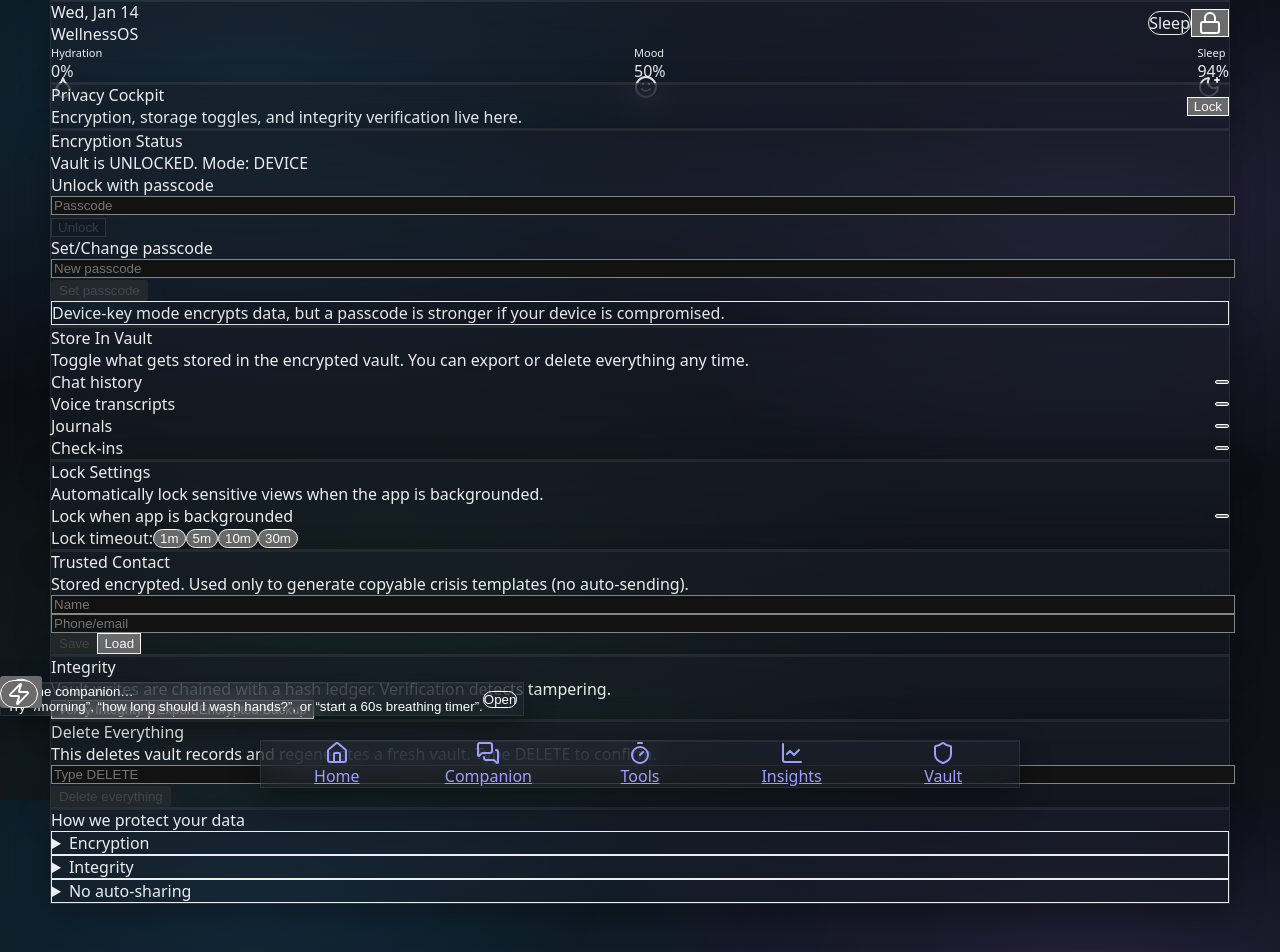
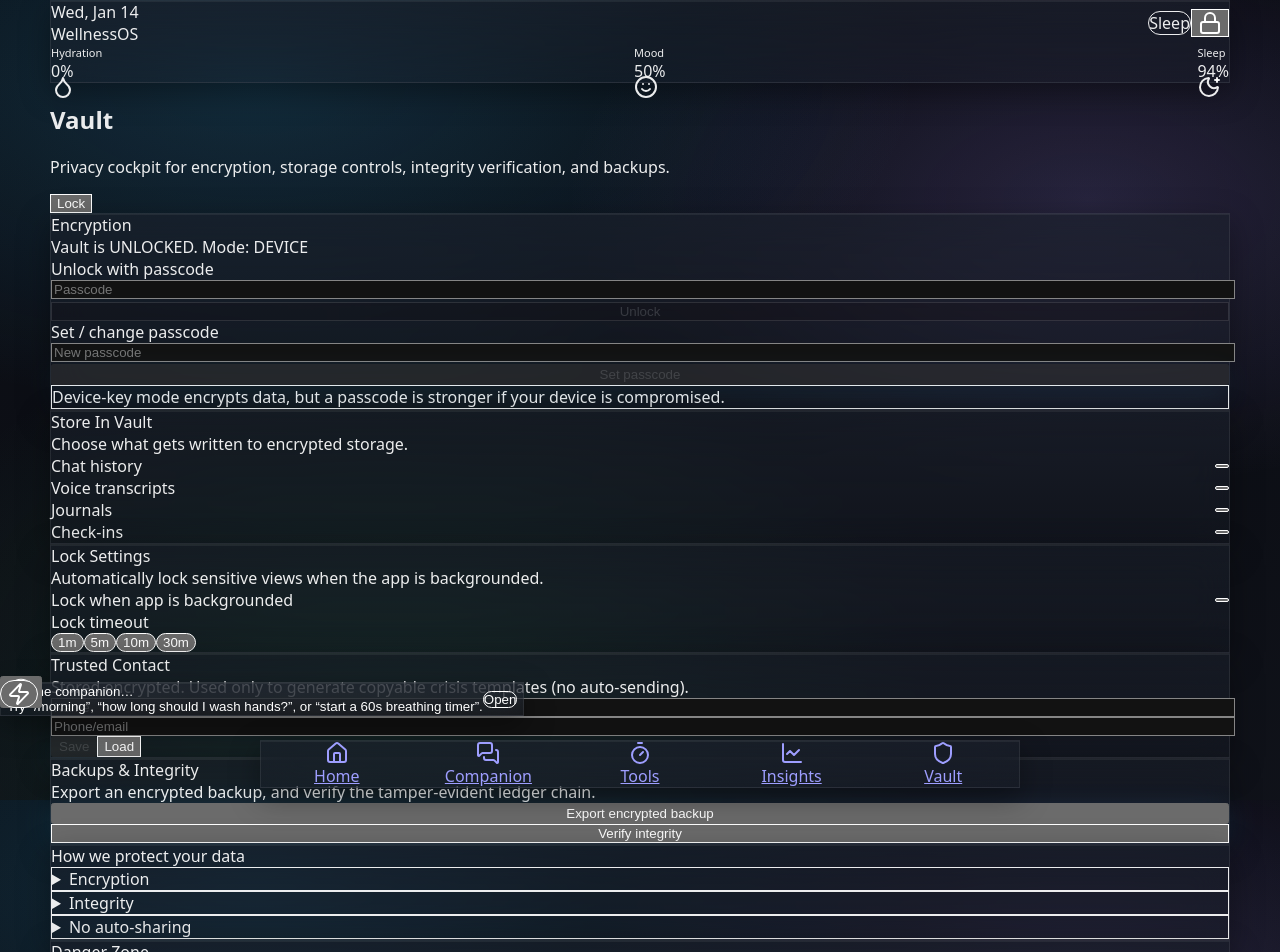
Before and after one commit to dhyeysanghvi15/HygieiaOS, a React (Vite) app: page /#/vault in a window 1280 px wide. Shown: the top 952 px of the page. Built offline with nearby package versions, Linux system fonts and the light colour scheme.

Commit message:
ui: vault spacing

```diff
--- a/src/components/vault/PrivacyCockpit.tsx
+++ b/src/components/vault/PrivacyCockpit.tsx
@@ -7,6 +7,10 @@ import { Input } from '../ui/input'
 import { useState } from 'react'
 import { downloadBytes } from '../../features/vault/export'
 import { IntegrityStatus } from './IntegrityStatus'
+import { PageHeader } from '../common/PageHeader'
+import { Section } from '../common/Section'
+import { Grid } from '../common/Grid'
+import { Stack } from '../common/Stack'
 
 export function PrivacyCockpit() {
   const { storage, setStorage, lockPolicy, setLockPolicy } = useSettingsStore()
@@ -21,29 +25,34 @@ export function PrivacyCockpit() {
   const [deleteConfirm, setDeleteConfirm] = useState('')
 
   return (
-    <div className="space-y-3">
-      <GlassPanel className="flex items-center justify-between gap-3">
+    <Stack gap="gap-6 sm:gap-8">
+      <Section className="pt-0">
+        <PageHeader
+          title="Vault"
+          subtitle="Privacy cockpit for encryption, storage controls, integrity verification, and backups."
+          actions={
+            <Button variant={locked ? 'primary' : 'default'} onClick={() => (locked ? unlockDevice() : lock())}>
+              {locked ? 'Unlock' : 'Lock'}
+            </Button>
+          }
+        />
+      </Section>
+
+      <Section className="pt-0">
+        <Grid className="grid-cols-1 lg:grid-cols-12" gap="gap-5 lg:gap-8">
+          <Stack className="lg:col-span-7" gap="gap-5">
+            <GlassPanel className="space-y-4">
               <div>
-          <div className="text-sm font-semibold">Privacy Cockpit</div>
-          <div className="mt-1 text-sm text-white/70">
-            Encryption, storage toggles, and integrity verification live here.
-          </div>
-        </div>
-        <Button variant={locked ? 'primary' : 'default'} onClick={() => (locked ? unlockDevice() : lock())}>
-          {locked ? 'Unlock (device)' : 'Lock'}
-        </Button>
-      </GlassPanel>
-
-      <GlassPanel className="space-y-3">
-        <div className="text-sm font-semibold">Encryption Status</div>
-        <div className="text-sm text-white/70">
+                <div className="text-lg font-semibold tracking-tight">Encryption</div>
+                <div className="mt-2 text-base leading-relaxed text-white/70">
                   Vault is <span className="font-semibold">{locked ? 'LOCKED' : 'UNLOCKED'}</span>. Mode:{' '}
                   <span className="font-semibold">{mode.toUpperCase()}</span>
                 </div>
+              </div>
 
-        <div className="grid gap-2 sm:grid-cols-2">
+              <div className="grid gap-4 sm:grid-cols-2">
                 <div className="space-y-2">
-            <div className="text-xs font-semibold text-white/75">Unlock with passcode</div>
+                  <div className="text-sm font-semibold text-white/85">Unlock with passcode</div>
                   <Input
                     type="password"
                     value={passcode}
@@ -58,12 +67,14 @@ export function PrivacyCockpit() {
                       setPasscodeInput('')
                     }}
                     disabled={!passcode}
+                    className="w-full"
                   >
                     Unlock
                   </Button>
                 </div>
+
                 <div className="space-y-2">
-            <div className="text-xs font-semibold text-white/75">Set/Change passcode</div>
+                  <div className="text-sm font-semibold text-white/85">Set / change passcode</div>
                   <Input
                     type="password"
                     value={newPasscode}
@@ -79,13 +90,15 @@ export function PrivacyCockpit() {
                       setNewPasscodeInput('')
                     }}
                     disabled={!newPasscode}
+                    className="w-full"
                   >
                     Set passcode
                   </Button>
                 </div>
               </div>
+
               {mode === 'device' ? (
-          <div className="rounded-2xl border border-accent-warn/30 bg-accent-warn/10 p-3 text-sm text-white/80">
+                <div className="rounded-2xl border border-accent-warn/30 bg-accent-warn/10 p-4 text-sm leading-relaxed text-white/80">
                   Device-key mode encrypts data, but a passcode is stronger if your device is compromised.
                 </div>
               ) : null}
@@ -93,12 +106,13 @@ export function PrivacyCockpit() {
 
             <GlassPanel className="space-y-4">
               <div>
-          <div className="text-sm font-semibold">Store In Vault</div>
-          <div className="mt-1 text-sm text-white/70">
-            Toggle what gets stored in the encrypted vault. You can export or delete everything any time.
+                <div className="text-lg font-semibold tracking-tight">Store In Vault</div>
+                <div className="mt-2 text-base leading-relaxed text-white/70">
+                  Choose what gets written to encrypted storage.
                 </div>
               </div>
 
+              <Stack gap="gap-3">
                 <Row
                   label="Chat history"
                   checked={storage.saveChatHistory}
@@ -119,12 +133,13 @@ export function PrivacyCockpit() {
                   checked={storage.saveCheckins}
                   onCheckedChange={(v) => setStorage('saveCheckins', v)}
                 />
+              </Stack>
             </GlassPanel>
 
             <GlassPanel className="space-y-4">
               <div>
-          <div className="text-sm font-semibold">Lock Settings</div>
-          <div className="mt-1 text-sm text-white/70">
+                <div className="text-lg font-semibold tracking-tight">Lock Settings</div>
+                <div className="mt-2 text-base leading-relaxed text-white/70">
                   Automatically lock sensitive views when the app is backgrounded.
                 </div>
               </div>
@@ -133,16 +148,17 @@ export function PrivacyCockpit() {
                 checked={lockPolicy.lockOnBackground}
                 onCheckedChange={(v) => setLockPolicy('lockOnBackground', v)}
               />
-        <div className="flex flex-wrap items-center gap-2">
-          <span className="text-sm text-white/70">Lock timeout:</span>
+              <div className="space-y-2">
+                <div className="text-sm font-semibold text-white/85">Lock timeout</div>
+                <div className="flex flex-wrap gap-2">
                   {[1, 5, 10, 30].map((m) => (
                     <button
                       key={m}
                       type="button"
                       className={
                         lockPolicy.lockTimeoutMinutes === m
-                  ? 'rounded-full border border-accent/30 bg-accent/12 px-3 py-1 text-xs text-white shadow-glow'
-                  : 'rounded-full border border-white/10 bg-white/6 px-3 py-1 text-xs text-white/70 hover:bg-white/8'
+                          ? 'rounded-full border border-accent/30 bg-accent/12 px-3 py-2 text-xs font-semibold text-white shadow-glow'
+                          : 'rounded-full border border-white/10 bg-white/6 px-3 py-2 text-xs font-semibold text-white/70 hover:bg-white/8'
                       }
                       onClick={() => setLockPolicy('lockTimeoutMinutes', m)}
                     >
@@ -150,16 +166,17 @@ export function PrivacyCockpit() {
                     </button>
                   ))}
                 </div>
+              </div>
             </GlassPanel>
 
-      <GlassPanel className="space-y-3">
+            <GlassPanel className="space-y-4">
               <div>
-          <div className="text-sm font-semibold">Trusted Contact</div>
-          <div className="mt-1 text-sm text-white/70">
+                <div className="text-lg font-semibold tracking-tight">Trusted Contact</div>
+                <div className="mt-2 text-base leading-relaxed text-white/70">
                   Stored encrypted. Used only to generate copyable crisis templates (no auto-sending).
                 </div>
               </div>
-        <div className="grid gap-2 sm:grid-cols-2">
+              <div className="grid gap-3 sm:grid-cols-2">
                 <Input value={contactName} onChange={(e) => setContactName(e.target.value)} placeholder="Name" />
                 <Input value={contactHandle} onChange={(e) => setContactHandle(e.target.value)} placeholder="Phone/email" />
               </div>
@@ -187,38 +204,70 @@ export function PrivacyCockpit() {
                 </Button>
               </div>
             </GlassPanel>
+          </Stack>
 
-      <GlassPanel className="space-y-3">
-        <div className="text-sm font-semibold">Integrity</div>
-        <div className="text-sm text-white/70">
-          Vault writes are chained with a hash ledger. Verification detects tampering.
+          <Stack className="lg:col-span-5" gap="gap-5">
+            <GlassPanel className="space-y-4">
+              <div>
+                <div className="text-lg font-semibold tracking-tight">Backups & Integrity</div>
+                <div className="mt-2 text-base leading-relaxed text-white/70">
+                  Export an encrypted backup, and verify the tamper-evident ledger chain.
                 </div>
-        <div className="flex flex-wrap gap-2">
+              </div>
+
+              <div className="grid gap-2 sm:grid-cols-2 lg:grid-cols-1">
+                <Button
+                  variant="primary"
+                  onClick={async () => {
+                    if (locked) return alert('Unlock the vault first.')
+                    const bytes = await exportEncryptedBackup()
+                    downloadBytes(bytes, `wellnessos-vault-backup.${new Date().toISOString().slice(0, 10)}.json.enc`)
+                  }}
+                >
+                  Export encrypted backup
+                </Button>
                 <Button
                   onClick={async () => {
                     const res = await verifyIntegrity()
                     setIntegrity(res)
                   }}
                 >
-            Verify Integrity
-          </Button>
-          <Button
-            onClick={async () => {
-              if (locked) return alert('Unlock the vault first.')
-              const bytes = await exportEncryptedBackup()
-              downloadBytes(bytes, `wellnessos-vault-backup.${new Date().toISOString().slice(0, 10)}.json.enc`)
-            }}
-          >
-            Export Encrypted Backup
+                  Verify integrity
                 </Button>
               </div>
+
               {integrity ? <IntegrityStatus result={integrity} /> : null}
             </GlassPanel>
 
-      <GlassPanel className="space-y-3">
-        <div className="text-sm font-semibold">Delete Everything</div>
-        <div className="text-sm text-white/70">
+            <GlassPanel className="space-y-2">
+              <div className="text-lg font-semibold tracking-tight">How we protect your data</div>
+              <details className="rounded-2xl border border-white/10 bg-white/5 p-4">
+                <summary className="cursor-pointer text-sm font-semibold text-white/85">Encryption</summary>
+                <div className="mt-2 text-sm leading-relaxed text-white/70">
+                  Records are encrypted locally with AES-GCM. With a passcode, keys are derived with PBKDF2 + a per-vault
+                  salt.
+                </div>
+              </details>
+              <details className="rounded-2xl border border-white/10 bg-white/5 p-4">
+                <summary className="cursor-pointer text-sm font-semibold text-white/85">Integrity</summary>
+                <div className="mt-2 text-sm leading-relaxed text-white/70">
+                  Each record append updates a hash-chain ledger. Verification detects removed/edited entries.
+                </div>
+              </details>
+              <details className="rounded-2xl border border-white/10 bg-white/5 p-4">
+                <summary className="cursor-pointer text-sm font-semibold text-white/85">No auto-sharing</summary>
+                <div className="mt-2 text-sm leading-relaxed text-white/70">
+                  The app never sends your vault data anywhere. Exports require an explicit download action.
+                </div>
+              </details>
+            </GlassPanel>
+
+            <GlassPanel className="space-y-4 border border-accent-danger/25 bg-[linear-gradient(180deg,rgba(248,113,113,.10),rgba(12,16,32,.46))]">
+              <div>
+                <div className="text-lg font-semibold tracking-tight text-white">Danger Zone</div>
+                <div className="mt-2 text-base leading-relaxed text-white/75">
                   This deletes vault records and regenerates a fresh vault. Type DELETE to confirm.
+                </div>
               </div>
               <Input value={deleteConfirm} onChange={(e) => setDeleteConfirm(e.target.value)} placeholder="Type DELETE" />
               <Button
@@ -233,30 +282,10 @@ export function PrivacyCockpit() {
                 Delete everything
               </Button>
             </GlassPanel>
-
-      <GlassPanel className="space-y-2">
-        <div className="text-sm font-semibold">How we protect your data</div>
-        <details className="rounded-2xl border border-white/10 bg-white/5 p-3">
-          <summary className="cursor-pointer text-sm font-semibold text-white/85">Encryption</summary>
-          <div className="mt-2 text-sm text-white/70">
-            Records are encrypted locally with AES-GCM. With a passcode, keys are derived with PBKDF2 + a per-vault
-            salt.
-          </div>
-        </details>
-        <details className="rounded-2xl border border-white/10 bg-white/5 p-3">
-          <summary className="cursor-pointer text-sm font-semibold text-white/85">Integrity</summary>
-          <div className="mt-2 text-sm text-white/70">
-            Each record append updates a hash-chain ledger. Verification detects removed/edited entries.
-          </div>
-        </details>
-        <details className="rounded-2xl border border-white/10 bg-white/5 p-3">
-          <summary className="cursor-pointer text-sm font-semibold text-white/85">No auto-sharing</summary>
-          <div className="mt-2 text-sm text-white/70">
-            The app never sends your vault data anywhere. Exports require an explicit download action.
-          </div>
-        </details>
-      </GlassPanel>
-    </div>
+          </Stack>
+        </Grid>
+      </Section>
+    </Stack>
   )
 }
 
@@ -271,7 +300,7 @@ function Row({
 }) {
   return (
     <div className="flex items-center justify-between gap-3">
-      <div className="text-sm text-white/85">{label}</div>
+      <div className="text-base text-white/85">{label}</div>
       <Switch checked={checked} onCheckedChange={onCheckedChange} aria-label={label} />
     </div>
   )
```
Lines whose indentation alone changed are shown as unchanged.
